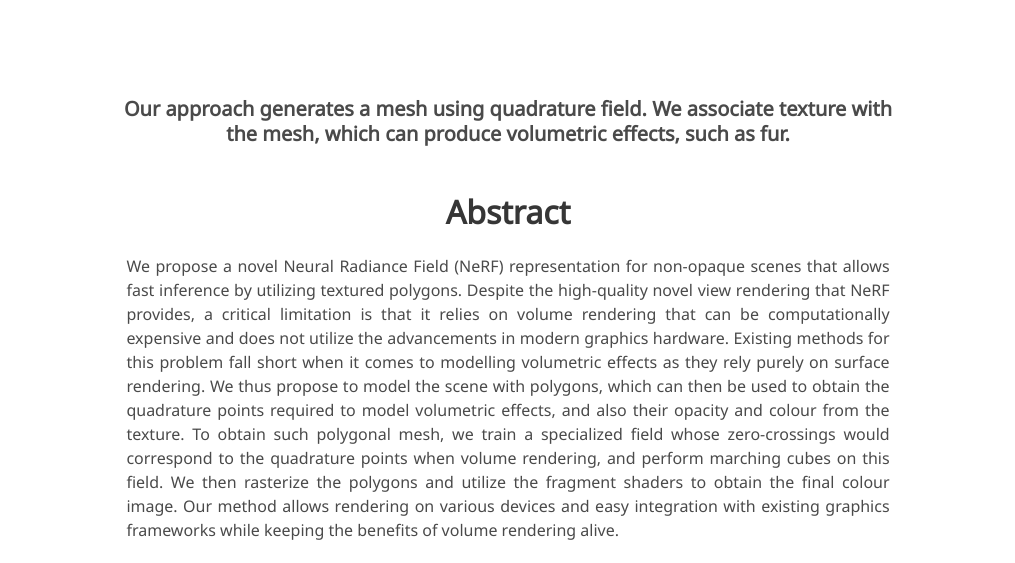
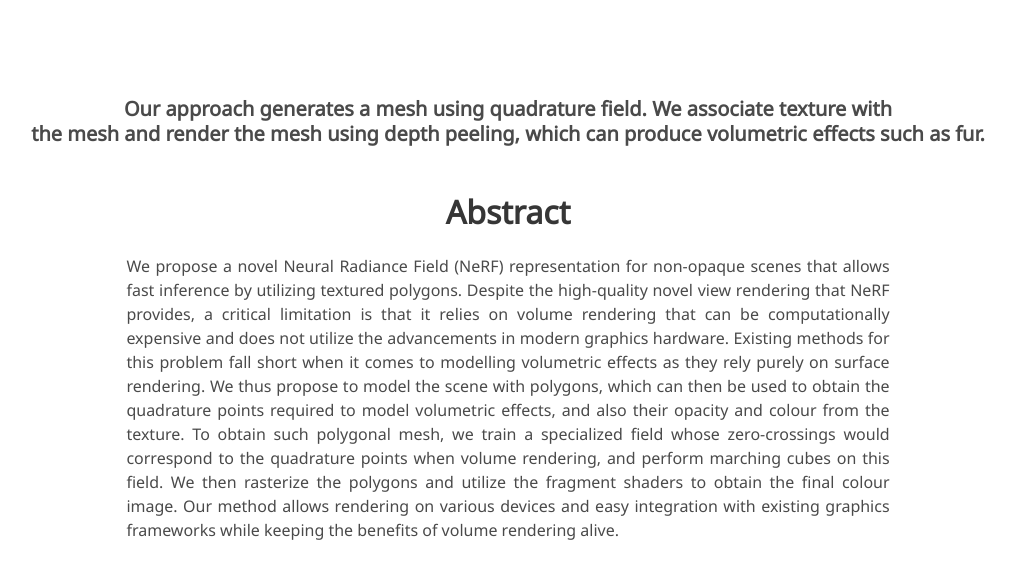
Before and after one commit to quadfield/quadfield.github.io, a plain HTML site: page index.html in a window 1280 px wide. Shown: the part 960-1523 px from the top of the page, without its empty margins (132-1147 px from the left). Drawn offline with nearby package versions, Linux system fonts and the light colour scheme; some icons are missing; a web font is replaced by a local one.

Commit message:
updates index.html

```diff
--- a/index.html
+++ b/index.html
@@ -107,7 +107,7 @@
 </div>
 <h2 class="subtitle has-text-centered">
 <p> <b>Our approach generates a mesh using quadrature field. We associate texture with</b></p>
- <p> <b> the mesh, which can produce volumetric effects, such as fur.</b></p>
+ <p> <b> the mesh and render the mesh using depth peeling, which can produce volumetric effects such as fur.</b></p>
 </h2>
 </div>
 <!-- <body>
```
